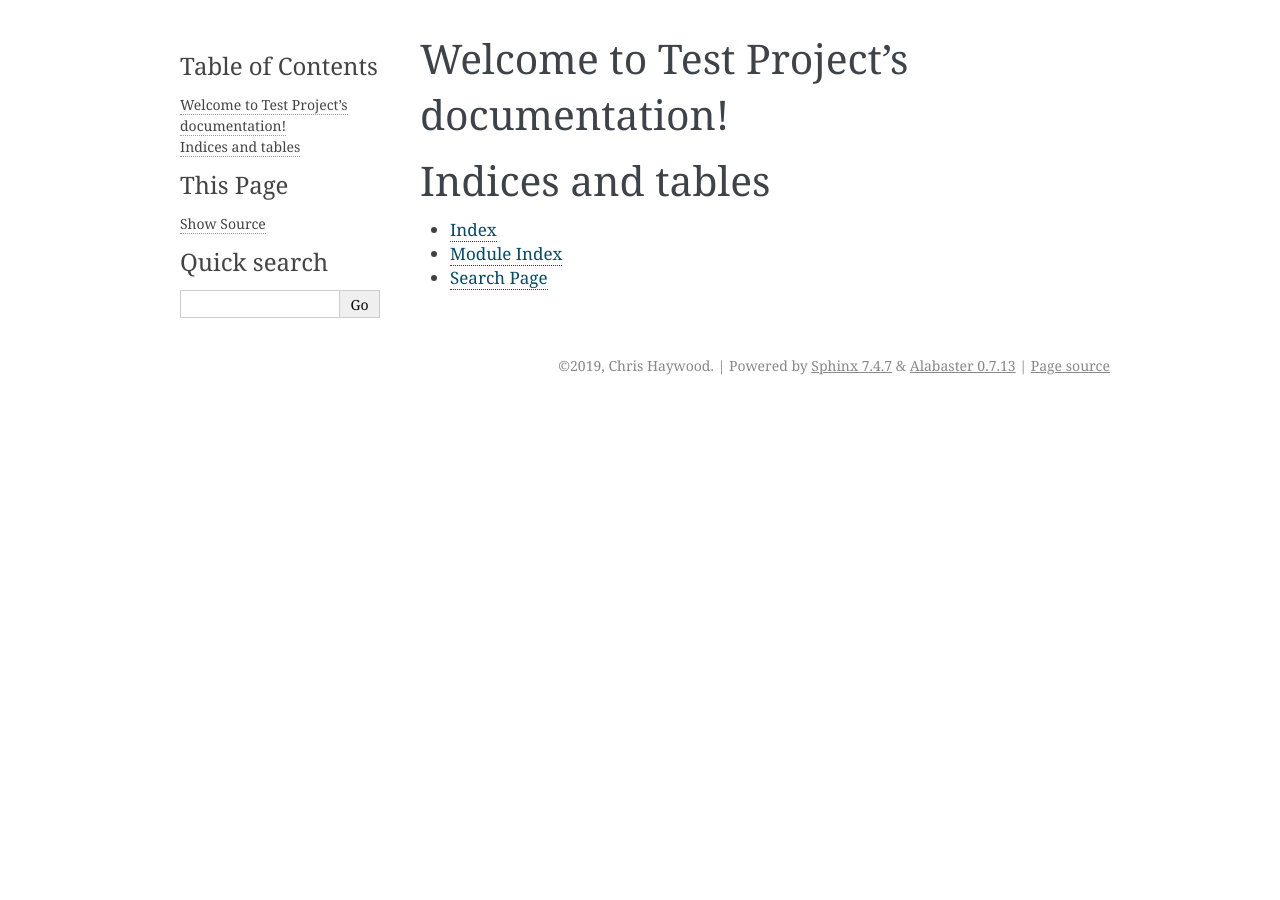
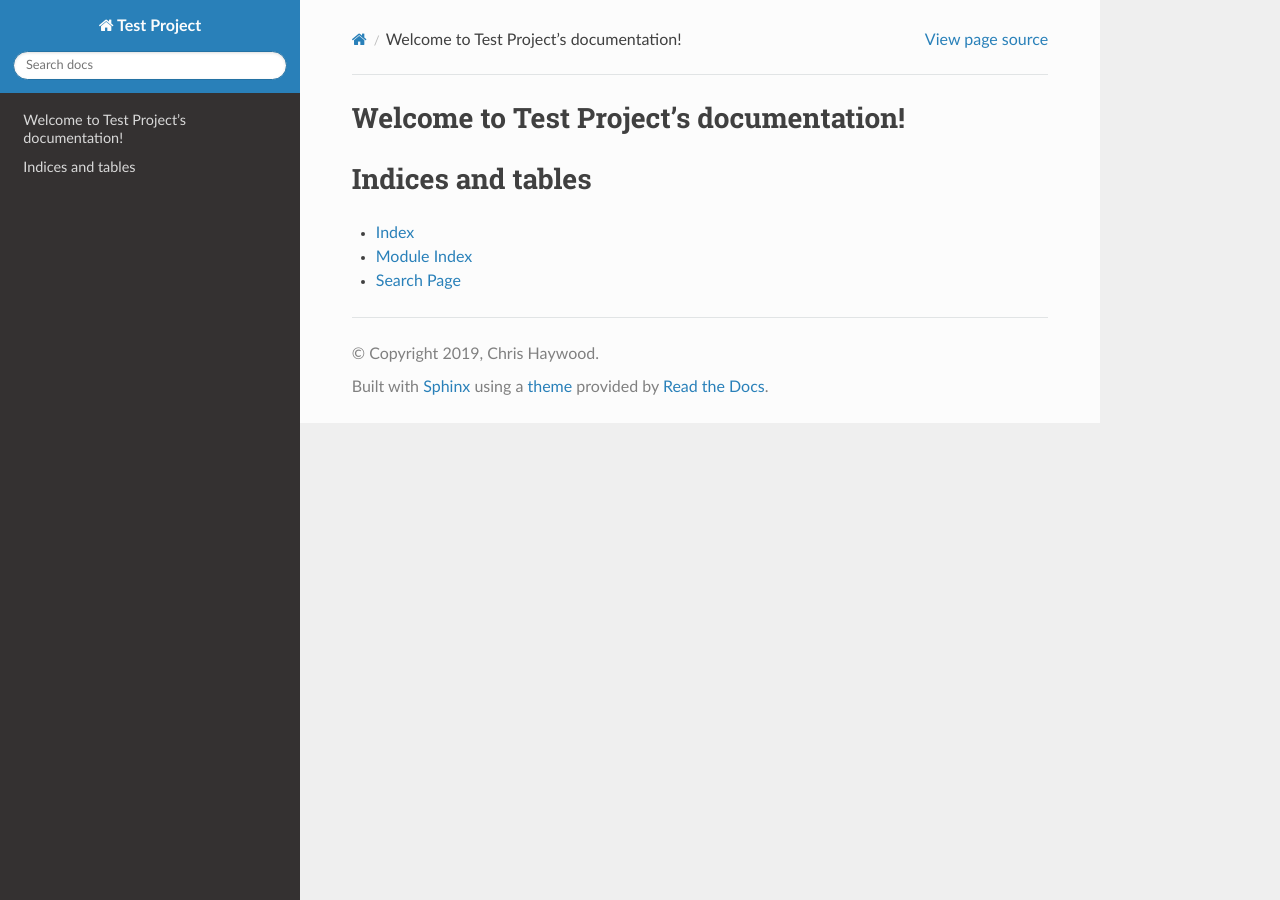
Before and after one commit to Chrishaywood/TestProject, a Sphinx documentation site: the page built from docs/index.rst, in a window 1280 px wide. Built offline with Sphinx 7.4.7 and the Read the Docs theme 2.0.0, drawn with Linux system fonts in a browser that asks for light colours.

Commit message:
Update conf.py

```diff
--- a/docs/conf.py
+++ b/docs/conf.py
@@ -31,6 +31,7 @@
 # extensions coming with Sphinx (named 'sphinx.ext.*') or your custom
 # ones.
 extensions = [
+    "sphinx_rtd_theme",
 ]
 
 # Add any paths that contain templates here, relative to this directory.
@@ -47,7 +48,7 @@
 # The theme to use for HTML and HTML Help pages.  See the documentation for
 # a list of builtin themes.
 #
-html_theme = 'alabaster'
+html_theme = "sphinx_rtd_theme"
 
 # Add any paths that contain custom static files (such as style sheets) here,
 # relative to this directory. They are copied after the builtin static files,
```
